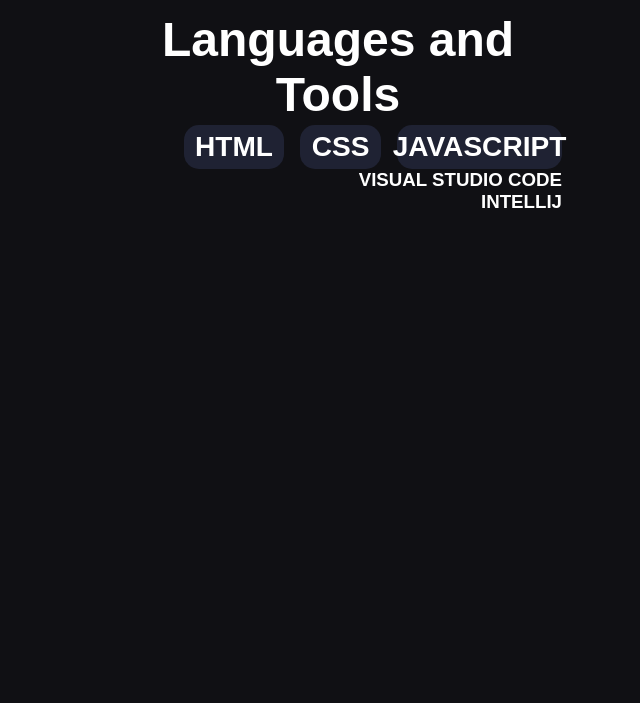
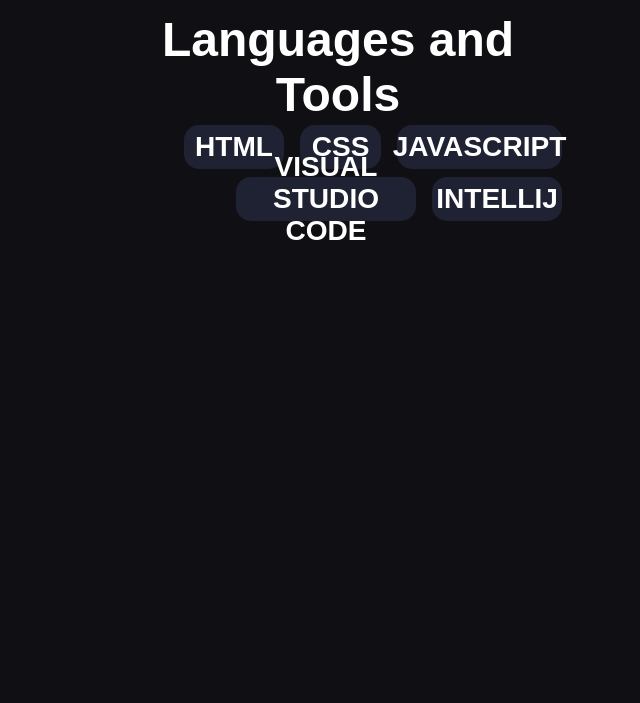
Before and after one commit to joaoomoura0/portfolio, a plain HTML site: page index.html in a window 1280 px wide. Shown: the part 1114-1817 px from the top of the page, without its empty margins (478-1118 px from the left). Drawn offline with Linux system fonts and the light colour scheme; a web font is replaced by a local one.

Commit message:
fourth commit*

```diff
--- a/index.html
+++ b/index.html
@@ -61,9 +61,10 @@
             <h3 class="css">CSS</h3>
             <h3 class="js">JAVASCRIPT</h3>
         </div>
-
-            <h3 class="ferramentas">VISUAL STUDIO CODE</h3>
-            <h3 class="ferramentas">INTELLIJ</h3>
+        <div class="ferramentas">
+            <h3 class="vscode">VISUAL STUDIO CODE</h3>
+            <h3 class="intellij">INTELLIJ</h3>
+        </div>
         </div>
         </section>
 
--- a/styles/style.css
+++ b/styles/style.css
@@ -170,6 +170,54 @@ button {
     justify-content: center;
 }
 
+
+
+
+.ferramentas {
+    display: flex;
+    flex-direction: row;
+    padding-top: 0.2rem;
+    margin-right: 0.1;
+    gap: 1rem;
+    font-size: 1.5rem;
+    padding-top: 0.5rem;
+}
+
+.vscode {
+    background-color: #1F2233;
+    width: 180px;
+    height: 44px;
+    border-radius: 15px;
+    text-align: center;
+    padding: 0;
+
+    display: flex;
+    align-items: center;
+    justify-content: center;
+}
+
+.intellij {
+    background-color: #1F2233;
+    width: 130px;
+    height: 44px;
+    border-radius: 15px;
+    text-align: center;
+    padding: 0;
+
+    display: flex;
+    align-items: center;
+    justify-content: center;
+}
+
+
+
+
+
+
+
+
+
+
 footer {
     padding: 2rem;
     margin-top: 30rem;
```
